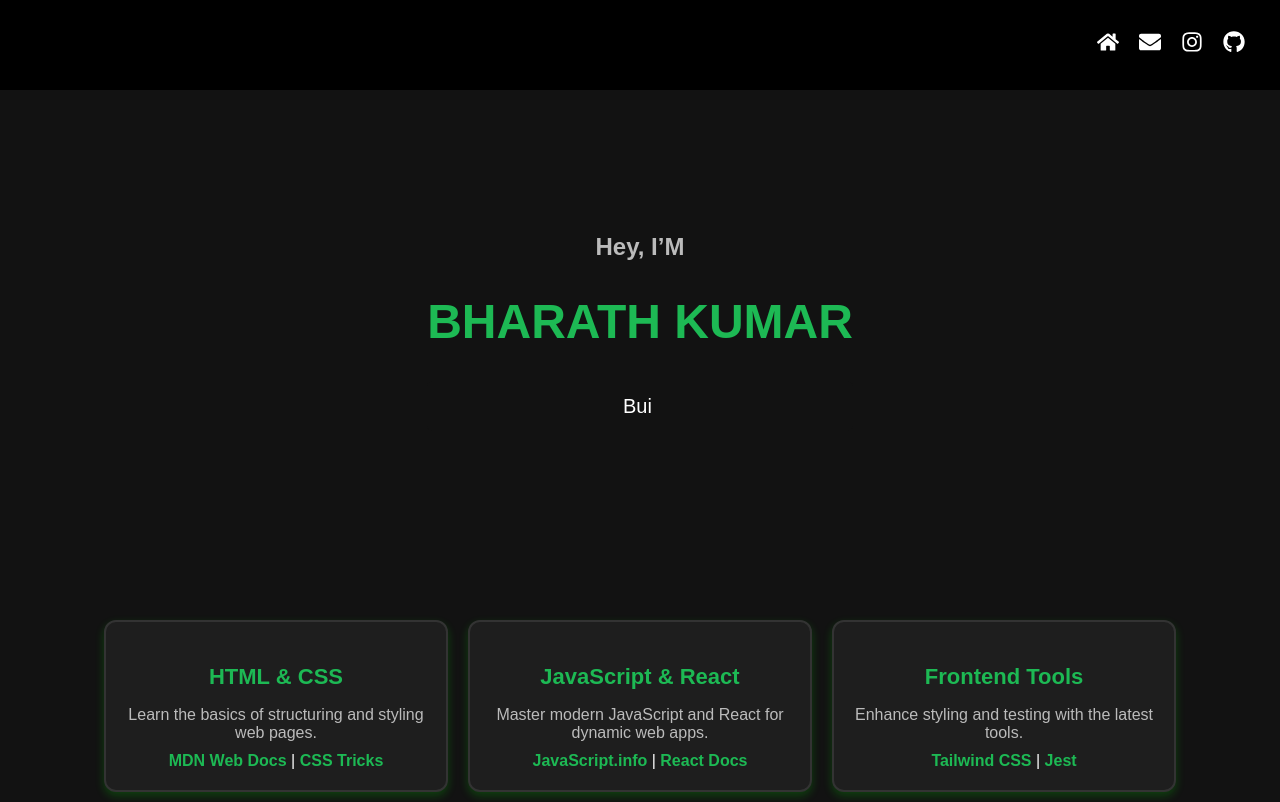
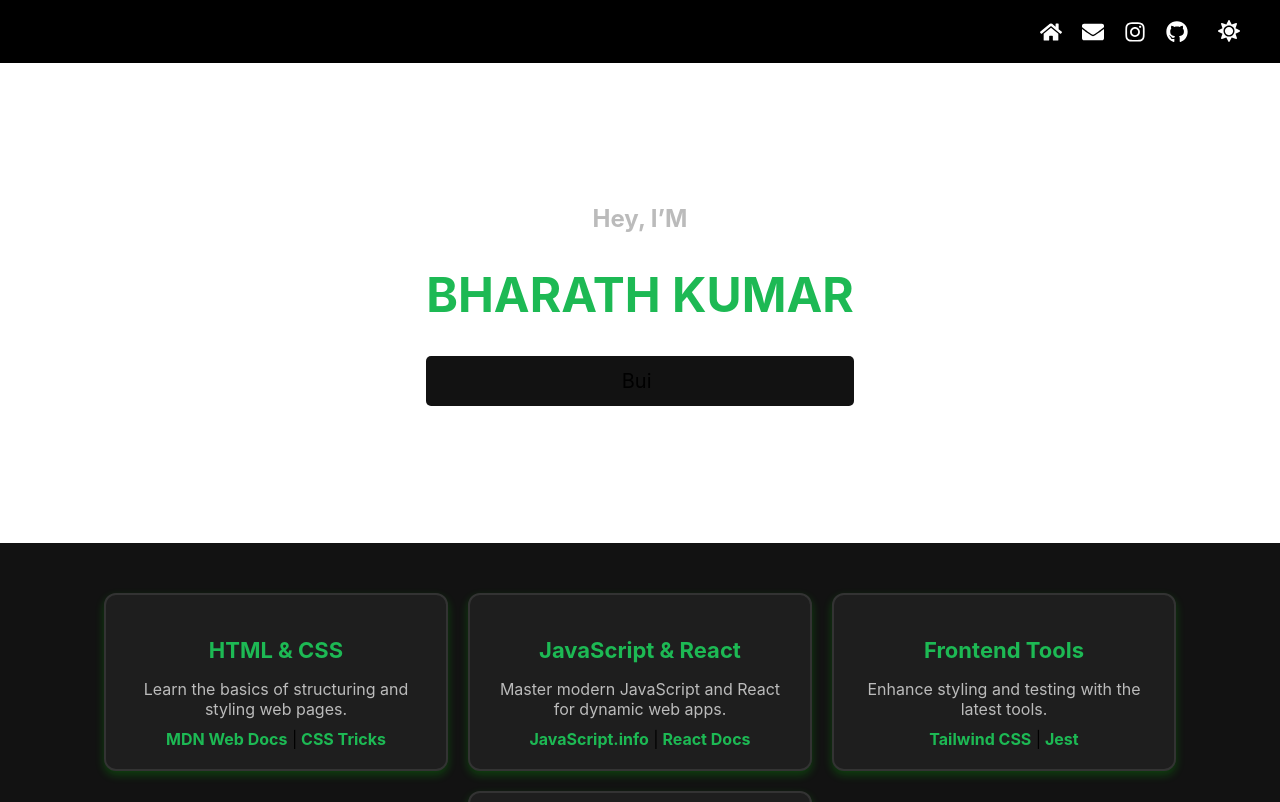
Before and after one commit to bharathkumar205/bharathkumar-Portfolio, a React (Create React App) app: page / in a window 1280 px wide. Shown: the top 802 px of the page. Built offline with nearby package versions, Linux system fonts and the light colour scheme.

Commit message:
Add the dark and white theme

```diff
--- a/package.json
+++ b/package.json
@@ -7,6 +7,7 @@
     "@testing-library/jest-dom": "^6.6.3",
     "@testing-library/react": "^16.2.0",
     "@testing-library/user-event": "^13.5.0",
+    "framer-motion": "^12.4.10",
     "react": "^19.0.0",
     "react-dom": "^19.0.0",
     "react-icon": "^1.0.0",
@@ -16,9 +17,7 @@
     "react-typical": "^0.1.3",
     "web-vitals": "^2.1.4"
   },
-
   "homepage": "https://bharathkumar205.github.io/bharathkumar-Portfolio",
-
   "scripts": {
     "start": "react-scripts start",
     "build": "react-scripts build",
--- a/src/App.css
+++ b/src/App.css
@@ -1,30 +1,57 @@
 /* General Styles */
 body {
+  transition: background-color 0.3s, color 0.3s;
+}
+
+/* Dark Theme (Default) */
+body.dark {
   background-color: #121212;
   color: white;
-  font-family: Arial, sans-serif;
-  margin: 0;
-  padding: 0;
+}
+
+/* Light Theme */
+body.light {
+  background-color: #f4f4f4;
+  color: black;
 }
 
 /* Navbar */
 .navbar {
   display: flex;
-  justify-content: center;
-  padding: 15px;
+  justify-content: flex-end; /* Align everything to the right */
+  align-items: center;
+  padding: 15px 30px;
   background-color: #000;
+  transition: background 0.3s;
 }
 
-.nav-links {
-  margin-left: auto;
-  margin-right: 20px;
-  list-style: none;
-  display: flex;
-  gap: 20px;
+body.light .navbar {
+  background-color: #fff;
+  box-shadow: 0 2px 10px rgba(0, 0, 0, 0.1);
 }
 
+/* Navbar Container */
+.nav-container {
+  display: flex;
+  align-items: center;
+  width: 100%;
+  justify-content: flex-end; /* Push everything to the right */
+  gap: 20px; /* Add spacing between links and button */
+}
+
+/* Navbar Links */
+.nav-links {
+  display: flex;
+  list-style: none;
+  gap: 20px;
+  margin: 0;
+  padding: 0;
+}
+
+
 .nav-links li {
-  display: inline;
+  display: flex;
+  align-items: center; /* Ensure icons align properly */
 }
 
 .nav-links a {
@@ -32,9 +59,35 @@ body {
   text-decoration: none;
   font-size: 22px;
   transition: color 0.3s;
+  display: flex;
+  align-items: center;
+}
+
+body.light .nav-links a {
+  color: black;
 }
 
 .nav-links a:hover {
+  color: #1db954;
+}
+
+/* Theme Toggle Button */
+.theme-toggle-btn {
+  background: none;
+  border: none;
+  color: white;
+  font-size: 22px;
+  padding: 5px 10px;
+  padding-bottom: 0px;
+  cursor: pointer;
+  transition: color 0.3s;
+}
+
+body.light .theme-toggle-btn {
+  color: black;
+}
+
+.theme-toggle-btn:hover {
   color: #1db954;
 }
 
@@ -53,6 +106,10 @@ body {
   color: #bbb;
 }
 
+body.light .text-content h3 {
+  color: #666;
+}
+
 .text-content h1 {
   font-size: 48px;
   color: #1db954;
@@ -67,6 +124,10 @@ body {
   border-radius: 5px;
 }
 
+body.light .typing-text {
+  background: #f4f4f4;
+}
+
 /* Education Section */
 .education-section {
   display: flex;
@@ -75,6 +136,11 @@ body {
   gap: 20px;
   padding: 50px 20px;
   background-color: #121212;
+  transition: background 0.3s;
+}
+
+body.light .education-section {
+  background-color: #f4f4f4;
 }
 
 /* Education Card */
@@ -89,9 +155,20 @@ body {
   text-align: center;
 }
 
+body.light .education-card {
+  background: #fff;
+  border-color: #ddd;
+  box-shadow: 0 4px 10px rgba(0, 0, 0, 0.1);
+}
+
+/* Zoom Effect on Hover */
 .education-card:hover {
-  transform: translateY(-5px);
+  transform: scale(1.05);  /* Smooth zoom effect */
   box-shadow: 0 0 15px rgba(0, 255, 0, 0.4);
+}
+
+body.light .education-card:hover {
+  box-shadow: 0 0 15px rgba(0, 0, 0, 0.2);
 }
 
 .education-card h3 {
@@ -104,6 +181,10 @@ body {
   color: #bbbbbb;
   font-size: 16px;
   margin-bottom: 10px;
+}
+
+body.light .education-card p {
+  color: #333;
 }
 
 .education-card a {
--- a/src/blog.js
+++ b/src/blog.js
@@ -1,36 +1,48 @@
 import "./App.css";
-import React from "react";
-import { FaHome, FaEnvelope, FaInstagram, FaGithub } from "react-icons/fa";
+import React, { useState, useEffect } from "react";
+import { FaHome, FaEnvelope, FaInstagram, FaGithub, FaSun, FaMoon } from "react-icons/fa";
 import { TypeAnimation } from "react-type-animation";
 
 function Blog() {
+  // Theme state
+  const [theme, setTheme] = useState("dark");
+
+  // Load theme from localStorage
+  useEffect(() => {
+    const savedTheme = localStorage.getItem("theme");
+    if (savedTheme) {
+      setTheme(savedTheme);
+      document.body.className = savedTheme;
+    }
+  }, []);
+
+  // Toggle theme function
+  const toggleTheme = () => {
+    const newTheme = theme === "dark" ? "light" : "dark";
+    setTheme(newTheme);
+    document.body.className = newTheme;
+    localStorage.setItem("theme", newTheme);
+  };
+
   return (
     <>
       {/* Navbar */}
       <nav className="navbar">
-        <ul className="nav-links">
-          <li>
-            <a href="#home">
-              <FaHome />
-            </a>
-          </li>
-          <li>
-            <a href="#contact">
-              <FaEnvelope />
-            </a>
-          </li>
-          <li>
-            <a href="https://www.instagram.com/bharath_2k5?igsh=N2JnZnpmenRiNWlm">
-              <FaInstagram />
-            </a>
-          </li>
-          <li>
-            <a href="https://github.com/bharathkumar205">
-              <FaGithub />
-            </a>
-          </li>
-        </ul>
+        <div className="nav-container">
+          <ul className="nav-links">
+            <li><a href="#home"><FaHome /></a></li>
+            <li><a href="#contact"><FaEnvelope /></a></li>
+            <li><a href="https://www.instagram.com/bharath_2k5"><FaInstagram /></a></li>
+            <li><a href="https://github.com/bharathkumar205"><FaGithub /></a></li>
+          </ul>
+
+          {/* Theme Toggle Button */}
+          <button className="theme-toggle-btn" onClick={toggleTheme}>
+            {theme === "dark" ? <FaSun /> : <FaMoon />}
+          </button>
+        </div>
       </nav>
+
 
       {/* Main Content */}
       <div className="main-content">
```
Also changed, not shown: 1 other file (tests, documents, lock files or other folders).
